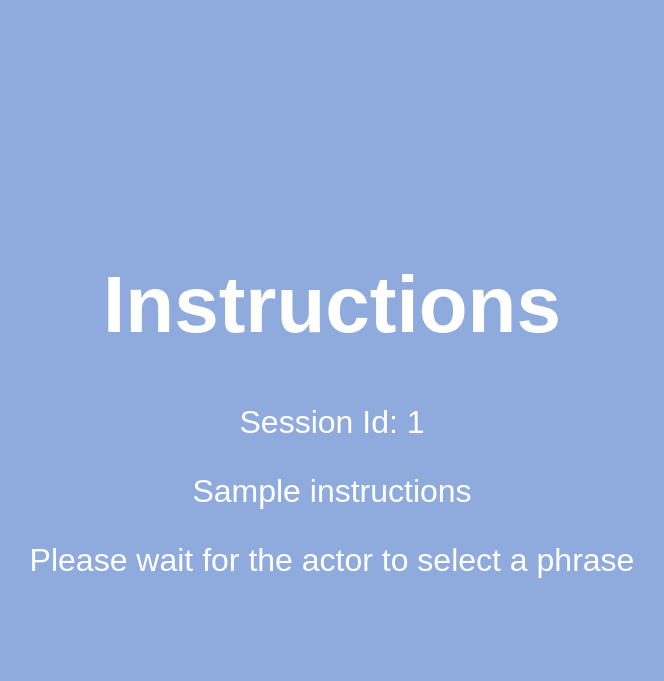
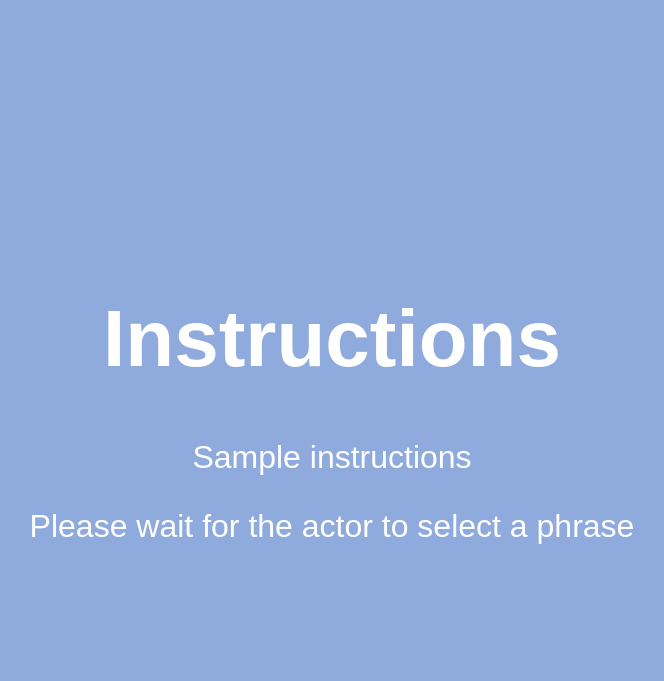
Before and after one commit to ElliotAOram/GhostPyramid, a Django app: template charades/templates/instructions.html in a window 1280 px wide. Shown: the top 681 px of the page, without its empty margins (316-980 px from the left). Run offline with Django 3.2, Linux system fonts and the light colour scheme; the template is opened without the code that fills it: most values are stand-ins (such as "Sample title", 1, 10 or a date in 2020).

Commit message:
Remove unrequired session id display in instructions
Refs #54

```diff
--- a/charades/templates/instructions.html
+++ b/charades/templates/instructions.html
@@ -2,7 +2,6 @@
 <body>
     <div class="main">
         <h1 class="page_title">Instructions</h1>
-        <p id='session_id'>Session Id: {{session_id}} </p>
         <p id='instruction_para'>{{instructions}}</p>
 
         {% if actor %}
```
